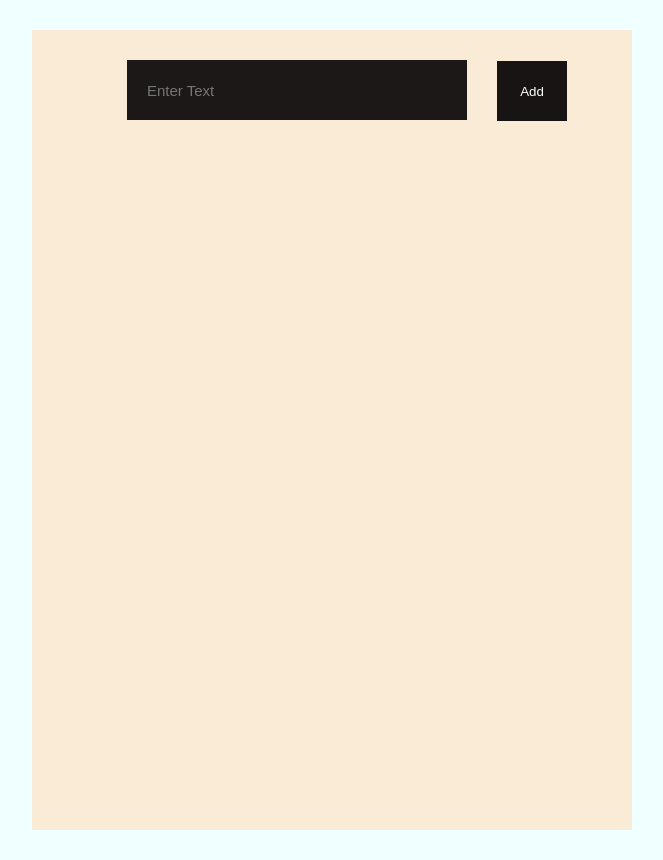
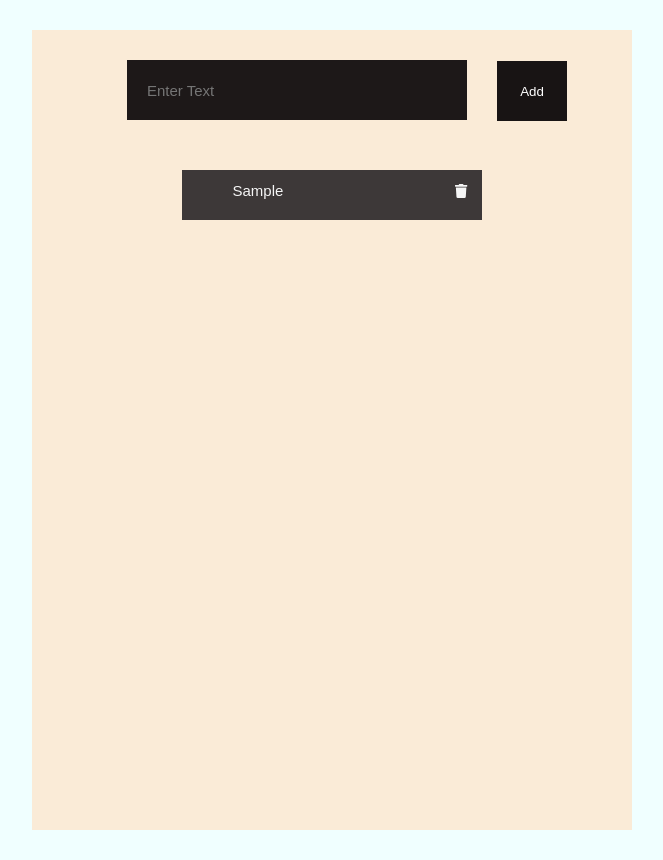
Before and after one commit to Mohib008/To-Do-List, a React (Create React App) app: page / in a window 1280 px wide. Both pictures are taken after typing "Sample" into the empty fields and a click on the button "Add". Shown: the whole page, without its empty margins (308-971 px from the left). Built offline with nearby package versions, Linux system fonts and the light colour scheme.

Commit message:
render error solved

```diff
--- a/package.json
+++ b/package.json
@@ -11,6 +11,7 @@
     "@testing-library/user-event": "^7.2.1",
     "react": "^16.13.1",
     "react-dom": "^16.13.1",
+    "react-flip-move": "^3.0.4",
     "react-scripts": "3.4.3",
     "react-tachyons": "^0.1.2"
   },
--- a/src/App.js
+++ b/src/App.js
@@ -13,37 +13,61 @@ class App extends Component {
     this.state = {
       items:[],
       currentItem:{
-        text: "",
-        key: ""
+        text: '',
+        key: ''
       }
     }
+
   this.handleInput = this.handleInput.bind(this);
   this.addItem = this.addItem.bind(this);
+  this.deleteItem = this.deleteItem.bind(this);
+  this.setUpdate = this.setUpdate.bind(this);
 }
+
+addItem(e) {
+    e.preventDefault();
+    const newItem = this.state.currentItem;
+    if(newItem.text !=="") {
+      const items = [ ...this.state.items, newItem];
+      this.setState({
+        items: items,
+        currentItem:{
+          text: "",
+          key: ""
+        }
+      })
+    }
+  }
 
   handleInput(e) {
     this.setState({
-      currentItem:{
+      currentItem: {
         text: e.target.value,
         key: Date.now()
       }
     })
   }
 
-  addItem(e) {
-    e.preventDefault();
-    const newItem = this.state.currentItem;
-    console.log(newItem);
-    if(newItem.text!=="") {
-      const newItems=[ ...this.state.items, newItem];
+  deleteItem(key){
+    const filteredItems = this.state.items.filter(item =>
+      item.key!==key);
       this.setState({
-        items:newItems,
-        currentItem:{
-          text: "",
-          key: ""
-        }
+        items: filteredItems
       })
-    }
+  }
+
+  setUpdate(text, key) {
+    console.log("items: "+this.state.items);
+    const items = this.state.items;
+    items.map(item =>{
+      if(item.key===key){
+        console.log(item.key +" "+key);
+        item.text=text;
+      }
+    })
+    this.setState({
+      items: items
+    })
   }
 
   render() {
@@ -58,7 +82,7 @@ class App extends Component {
           <button  type="submit">Add</button>
         </form>
       </header>
-      <ListItems className={this.props.items}></ListItems>
+      <ListItems items={this.state.items} deleteItem = {this.deleteItem} setUpdate = {this.setUpdate}></ListItems>
       </div>
     )
   }
--- a/src/ListItems.js
+++ b/src/ListItems.js
@@ -1,19 +1,36 @@
 import React from "react";
 import "./listItems.css";
 import { FontAwesomeIcon } from '@fortawesome/react-fontawesome';
+import FlipMove from "react-flip-move";
 
 function ListItems(props) {
         const items = props.items;
         const listItems = items && items.map(item => {
-            return <div className="list" key="item.key">
-                <p>{item.text}</p>
+            return <div className="list" key={item.key}>
+                <p>
+                <input type="text"
+                id={item.text}
+                value = {item.text}
+                onChange ={
+                    (e) => {
+                        props.setUpdate(e.target.value, item.key)
+                    }
+                }
+                />
                 <span>
-                    <FontAwesomeIcon className="faicons" icon="trash" />
+                    <FontAwesomeIcon className="faicons"
+                    icon="trash"
+                    onClick={ () => props.deleteItem(item.key)
+                    }/>
                 </span>
+                </p>
             </div>
         })
         return(
+            <FlipMove duration={500} easing="ease-in-out">
             <div>{listItems}</div>
+            </FlipMove>
+
     )
 }
 
--- a/src/listItems.css
+++ b/src/listItems.css
@@ -1,11 +1,34 @@
 .list {
     color: whitesmoke;
     width: 300px;
-    background-color: grey;
+    background-color: rgb(61, 56, 56);
     height: 50px;
     margin: 20px auto;
 }
 
 .list p{
-    padding: 10px;;
+    padding: 10px;
+    position: relative;
 }
+
+.list p span {
+    position: absolute;
+    right: 10px;
+    cursor: pointer;
+}
+
+.faicons{
+    margin: 0 5px;
+    font-size: 14px;
+}
+
+.list p input{
+    background-color: transparent;
+    border: 0;
+    color:  whitesmoke;
+    font-size: 15px;
+}
+
+.list p input:focus{
+    outline: none;
+}
```
Also changed, not shown: 1 other file (tests, documents, lock files or other folders).
